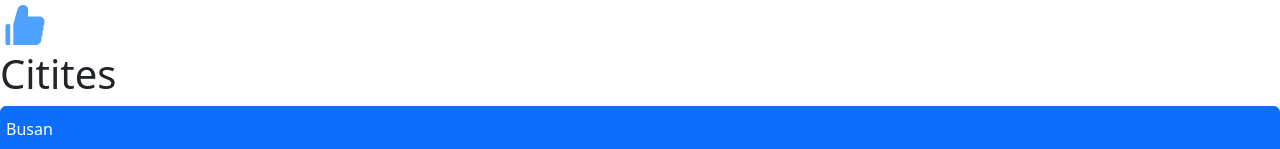
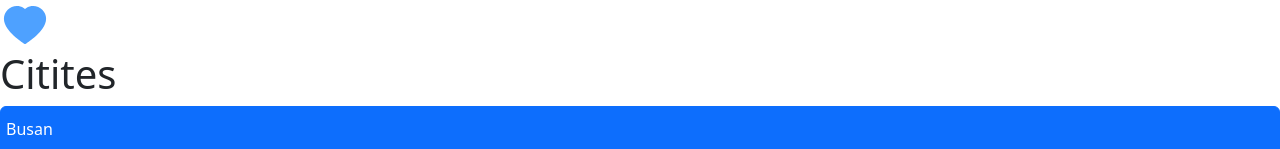
Before and after one commit to Day-Ham/React-Study, a React (Vite) app: page / in a window 1280 px wide. Shown: the top 149 px of the page. Built offline with nearby package versions, Linux system fonts and the light colour scheme; the HTML template or start-up script is replaced by a standard one.

Commit message:
Revert Back

```diff
--- a/src/components/LikeButton/LikeButton.tsx
+++ b/src/components/LikeButton/LikeButton.tsx
@@ -2,28 +2,26 @@ import React, { useState } from "react";
 import styles from "./LikedButton.module.css";
 import { AiFillHeart } from "react-icons/ai";
 import { AiOutlineHeart } from "react-icons/ai";
-import { AiFillLike } from "react-icons/ai";
-import { AiOutlineLike } from "react-icons/ai";
 const LikeButton = () => {
   const [toggle, SetToggle] = useState(true);
 
   if (toggle)
     return (
-      <AiFillLike
+      <AiFillHeart
         className={[styles.on].join(" ")}
         onClick={() => {
           SetToggle(false);
         }}
-      ></AiFillLike>
+      ></AiFillHeart>
     );
   else
     return (
-      <AiOutlineLike
+      <AiOutlineHeart
         className={[styles.off].join(" ")}
         onClick={() => {
           SetToggle(true);
         }}
-      ></AiOutlineLike>
+      ></AiOutlineHeart>
     );
 };
 
```
